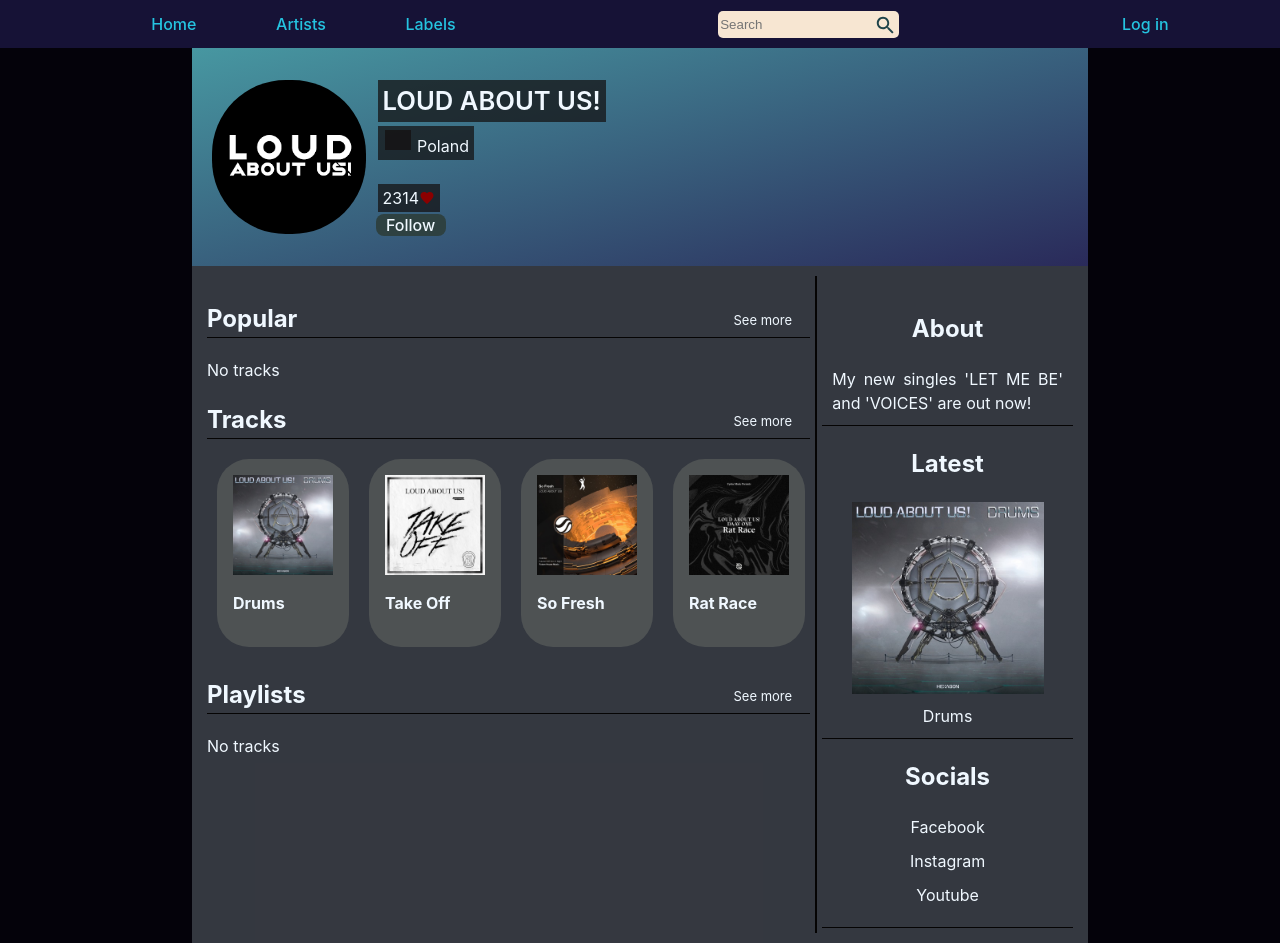
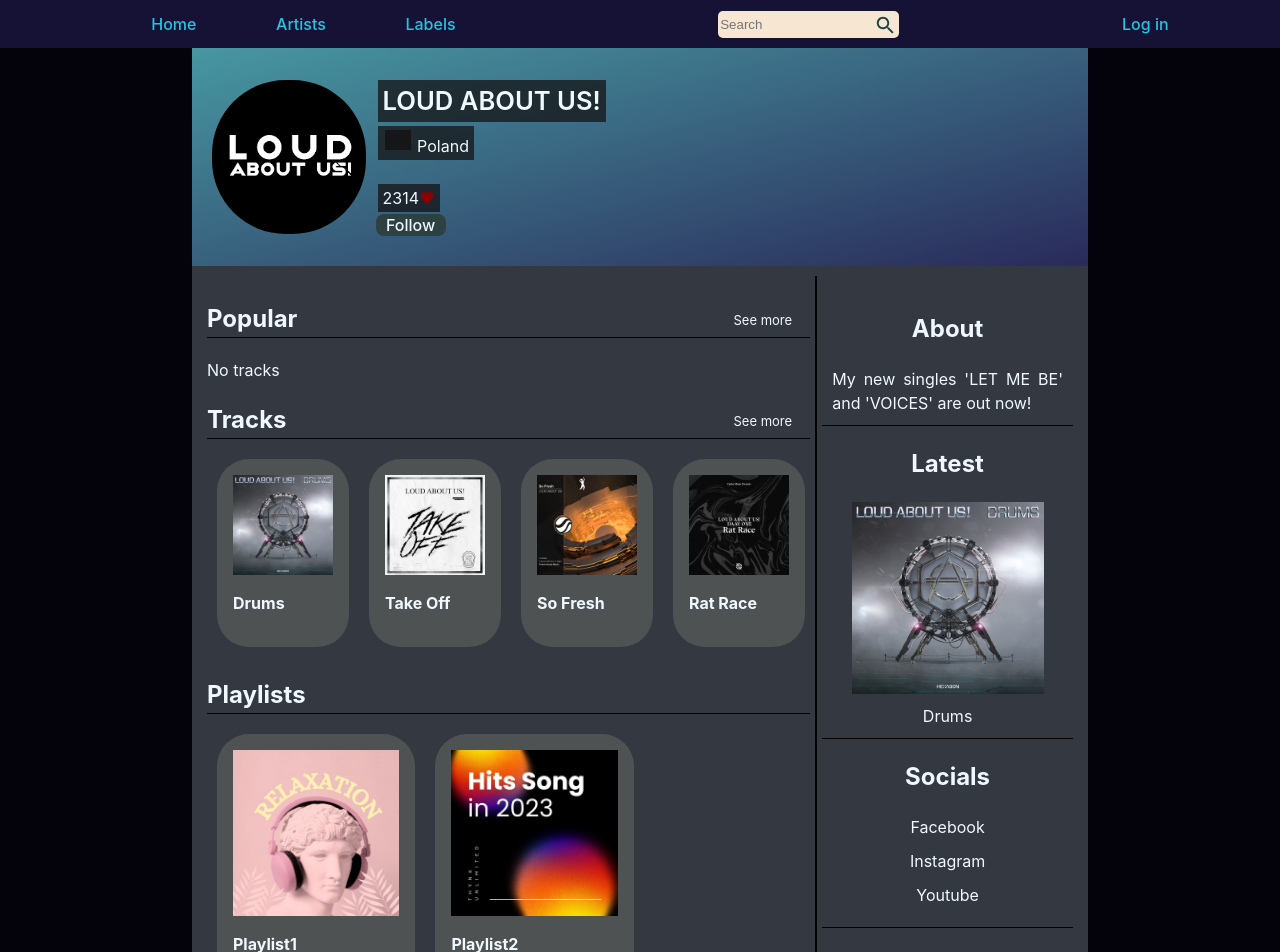
Before and after one commit to Marcelinc/musicPlatform, a React (Vite) app: page /artist/1 in a window 1280 px wide. Shown: the top 952 px of the page. Built offline with nearby package versions, Linux system fonts and the light colour scheme; some icons are missing.

Commit message:
Playlists section on artist page

```diff
--- a/src/data/artists.json
+++ b/src/data/artists.json
@@ -10,7 +10,9 @@
         {"trackId": 9, "trackName":"Take Off","trackImg":"/images/trackImages/takeoff.jpg"},
         {"trackId":10, "trackName":"So Fresh","trackImg":"/images/trackImages/sofresh.jpg"},
         {"trackId":11, "trackName":"Rat Race","trackImg":"/images/trackImages/ratrace.jpg"},
-        {"trackId":12, "trackName":"Back Again","trackImg":"/images/trackImages/backagain.jpg"}]
+        {"trackId":12, "trackName":"Back Again","trackImg":"/images/trackImages/backagain.jpg"}],
+    "playlists": [{"playlistId": 1, "playlistName":"Playlist1","playlistImg":"/images/playlistImages/playlist1.jpg"},
+        {"playlistId": 2, "playlistName":"Playlist2","playlistImg":"/images/playlistImages/playlist2.jpg"}]
 },
 {
     "id":2,
@@ -20,7 +22,8 @@
     "followers":2314,
     "about": "On stage from 2015. Played on one of the biggest festival Tomorrowland in Belgium at 2019",
     "latest": {"trackId": 2, "trackName":"Nobody","trackImg":"/images/trackImages/nobody.jpg"},
-    "tracks":[{"trackId": 2, "trackName":"Nobody","trackImg":"/images/trackImages/nobody.jpg"}]
+    "tracks":[{"trackId": 2, "trackName":"Nobody","trackImg":"/images/trackImages/nobody.jpg"}],
+    "playlists":[]
 },
 {
     "id":3,
@@ -30,7 +33,8 @@
     "followers":2314,
     "about": "Good vibes, addictive Grooves & BIG Basslines ;)\nMost known for pioneering the 'Future House' genre, but comfortable with many different genres.",
     "latest":{"trackId": 3, "trackName":"Flamingo","trackImg":"/images/trackImages/flamingo.jpg"},
-    "tracks":[{"trackId": 3, "trackName":"Flamingo","trackImg":"/images/trackImages/flamingo.jpg"}]
+    "tracks":[{"trackId": 3, "trackName":"Flamingo","trackImg":"/images/trackImages/flamingo.jpg"}],
+    "playlists":[]
 },{
     "id":4,
     "artistName":"Marnik",
@@ -39,7 +43,8 @@
     "followers":2314,
     "about": "MARNIK continue to rise within the music industry with over 300 million streams on Spotify to date, including their massive hits ‘Gam Gam’ which was a certified Gold record in France, their ‘Up & Down’ single hitting Platinum sales and “Alone” with KSHMR certified double platinum in Poland.",
     "latest": {"trackId": 4, "trackName":"Momentum","trackImg":"/images/trackImages/momentum.jpg"},
-    "tracks":[]
+    "tracks":[],
+    "playlists":[]
 },{
     "id":5,
     "artistName":"Clarx",
@@ -48,7 +53,8 @@
     "followers":2314,
     "about": "After reaching nearly 20 million streams on Numb The Pain in a year making it his most popular record, Clarx began to pursue a totally new style of music combining Rock, Electronic and Orchestral elements.",
     "latest": {"trackId": 5, "trackName":"The Time Has Come","trackImg":"/images/trackImages/timehascome.jpg"},
-    "tracks":[]
+    "tracks":[],
+    "playlists":[]
 },{
     "id":6,
     "artistName":"D-Charged",
@@ -57,7 +63,8 @@
     "followers":2314,
     "about": "💿 Hardstyle DJ/Producer",
     "latest":null,
-    "tracks":[]
+    "tracks":[],
+    "playlists":[]
 },{
     "id":7,
     "artistName":"Lensko",
@@ -66,7 +73,8 @@
     "followers":2314,
     "about": "",
     "latest": null,
-    "tracks":[]
+    "tracks":[],
+    "playlists":[]
 },{
     "id":8,
     "artistName":"Makoto",
@@ -75,7 +83,8 @@
     "followers":2314,
     "about": "Makoto is a testament to the international scope and power of electronic music. Born, raised and still based in Tokyo, MAkoto was incluenced at a young age by a wide variety of music ranging from classical to soul and funk.",
     "latest":null,
-    "tracks":[]
+    "tracks":[],
+    "playlists":[]
 },{
     "id":9,
     "artistName":"Raven & Kreyn",
@@ -84,5 +93,6 @@
     "followers":2314,
     "about": "Two french dudes who met on the internet 10 years ago, grew out to become one of the most leading French DJs duo. Their clean mixed tracks, fresh future house swing and soft-grindy sound made their music popular all around the globe.",
     "latest":null,
-    "tracks":[]
+    "tracks":[],
+    "playlists":[]
 }]
--- a/src/pages/ArtistPage.tsx
+++ b/src/pages/ArtistPage.tsx
@@ -23,6 +23,11 @@
     trackName:string,
     trackImg:string,
   }[] | [],
+  playlists: {
+    playlistId: number,
+    playlistName:string,
+    playlistImg:string
+  }[] | []
 }
 
 const ArtistPage = () => {
@@ -36,7 +41,8 @@
     followers:0,
     about: '',
     latest: null,
-    tracks:[]
+    tracks:[],
+    playlists:[]
   })
 
   useEffect(() => {
@@ -85,9 +91,10 @@
           </section>
           <section className='artist-section'>
             <h2 className='section-header'>Playlists</h2>
-            <span className='section-more'>See more</span>
-            <div className='artist-section-list'>
-              No tracks
+            {artist.playlists.length > 4 && <span className='section-more'>See more</span>}
+            <div className='section-list'>
+              {artist.playlists.length > 0 ? artist.playlists.slice(0,4).map(playlist => <ContentBlock key={playlist.playlistId} contentType='playlist' contentName={playlist.playlistName}
+                contentId={playlist.playlistId} imgUrl={playlist.playlistImg}/>) : 'No tracks'}
             </div>
           </section>
         </div>
```
Also changed, not shown: public/images/playlistImages/playlist1.jpg (added), public/images/playlistImages/playlist2.jpg (added).
